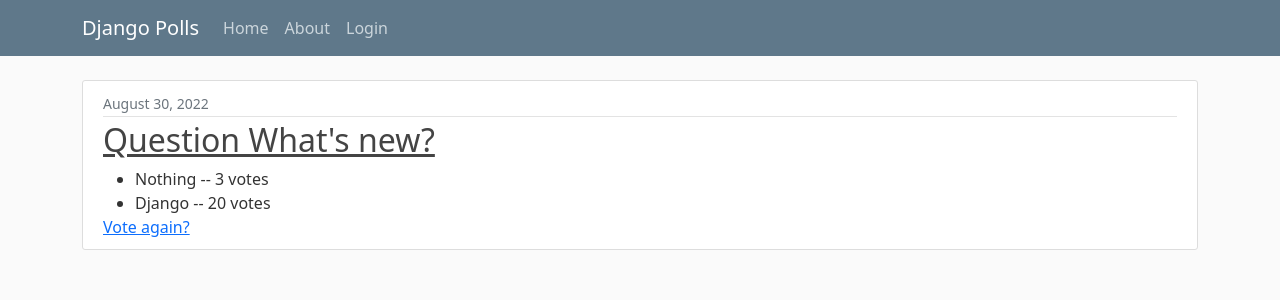
After one commit to shubham8patni/django-polls, a Django app: a page that uses polls/templates/base.html in a window 1280 px wide. The commit adds this page. Shown: the top 300 px of the page. Run offline with Django 4.2, Linux system fonts and the light colour scheme; data comes from the database, SQL or seed files in the repository; both versions use the stored data as it was after the commit; some libraries are stand-ins or nearby versions.

Commit message:
polls completed and shifted to generic view

```diff
--- a/polls/admin.py
+++ b/polls/admin.py
@@ -1,6 +1,7 @@
 from django.contrib import admin
-from .models import Question
+from .models import Question, Choice
 
 # Register your models here.
 
-admin.site.register(Question)
+admin.site.register(Question),
+admin.site.register(Choice)
--- a/polls/templates/base.html
+++ b/polls/templates/base.html
@@ -22,25 +22,25 @@
     <header class="site-header">
       <nav class="navbar navbar-expand-md navbar-dark bg-steel fixed-top">
         <div class="container">
-          <a class="navbar-brand mr-4" href="{% url 'index' %}">Django Polls</a>
+          <a class="navbar-brand mr-4" href="{% url 'polls:index' %}">Django Polls</a>
           <button class="navbar-toggler" type="button" data-toggle="collapse" data-target="#navbarToggle" aria-controls="navbarToggle" aria-expanded="false" aria-label="Toggle navigation">
           <span class="navbar-toggler-icon"></span>
           </button>
           <div class="collapse navbar-collapse" id="navbarToggle">
             <div class="navbar-nav mr-auto">
-              <a class="nav-item nav-link" href="{% url 'index' %}">Home</a>
-              <a class="nav-item nav-link" href="#">About</a>
+              <a class="nav-item nav-link" href="{% url 'polls:index' %}">Home</a>
+              <a class="nav-item nav-link" href="{% url 'about' %}">About</a>
+
             </div>
             <!-- Navbar Right Side -->
             <div class="navbar-nav">
               {% if user.is_authenticated %}
-                <a class="nav-item nav-link" href="#">New Post</a>
-                <a class="nav-item nav-link" href="#">My Posts</a>
-                <a class="nav-item nav-link" href="#">Profile</a>
-                <a class="nav-item nav-link" href="#">Logout</a>
+                <a class="nav-item nav-link" href="#">New Poll</a>
+
+                <a class="nav-item nav-link" href="{% url 'logout' %}">Logout</a>
               {% else %}
-                <a class="nav-item nav-link" href="#">Login</a>
-                <a class="nav-item nav-link" href="#">Register</a>
+                <a class="nav-item nav-link" href="{% url 'login' %}">Login</a>
+
 
               {% endif %}
             </div>
--- a/polls/templates/home.html
+++ b/polls/templates/polls/index.html
@@ -10,7 +10,7 @@
               <!-- <a class="mr-2" href="#">{{ post.author }}</a> -->
               <small class="text-muted">{{ post.pub_date|date:"F d, Y" }}</small>
             </div>
-            <h2><a class="article-title" href="{% url 'detail' post.id %}">Question {{post.id}}</a></h2>
+            <h2><a class="article-title" href="{% url 'polls:detail' post.id %}">Question {{post.id}}</a></h2>
             <p class="article-content">{{ post.question_text }}</p>
           </div>
         </article>
--- /dev/null
+++ b/polls/templates/polls/results.html
@@ -0,0 +1,23 @@
+{% extends "base.html" %}
+{% block content %}
+
+
+
+        <article class="media content-section">
+
+          <div class="media-body">
+            <div class="article-metadata">
+              <!-- <a class="mr-2" href="#">{{ post.author }}</a> -->
+              <small class="text-muted">{{ question.pub_date|date:"F d, Y" }}</small>
+            </div>
+            <h2><a class="article-title" href="#">Question {{question.question_text}}</a></h2>
+            <ul>
+                {% for choice in question.choice_set.all %}
+                    <li>{{ choice.choice_text }} -- {{ choice.votes }} vote{{ choice.votes|pluralize }}</li>
+                {% endfor %}
+                </ul>
+          </div>
+          <a href="{% url 'polls:detail' question.id %}">Vote again?</a>
+        </article>
+
+{% endblock content %}
--- a/polls/urls.py
+++ b/polls/urls.py
@@ -1,10 +1,22 @@
 from django.urls import path
 from . import views
 
+app_name = 'polls'
+
+
 urlpatterns = [
-    path('', views.index, name='index'),
-    path('<int:question_id>/', views.detail, name='detail'),
-    path('<int:question_id>/results/', views.results, name='results'),
+    path('', views.IndexView.as_view(), name='index'),
+    path('<int:pk>/', views.DetailView.as_view(), name='detail'),
+    path('<int:pk>/results>/', views.ResultsView.as_view(), name = 'results'),
     path('<int:question_id>/vote/', views.vote, name='vote'),
+    path('new_poll/', views.new_poll, name='new-poll'),
+]
 
-]
+
+# urlpatterns = [
+#     path('', views.index, name='index'),
+#     path('<int:question_id>/', views.detail, name='detail'),
+#     path('<int:question_id>/results/', views.results, name='results'),
+#     path('<int:question_id>/vote/', views.vote, name='vote'),
+
+# ]
--- a/polls/views.py
+++ b/polls/views.py
@@ -1,37 +1,103 @@
 from django.shortcuts import get_object_or_404, render
-from django.http import HttpResponse, Http404
-from .models import Question
+from django.http import HttpResponse, Http404, HttpResponseRedirect
+from .models import Question, Choice
 from django.contrib import messages
-
+from django.urls import reverse
+from django.views import generic
+from django.contrib.auth.decorators import login_required
 # Create your views here.
-def index(request):
-    latest_question_list = Question.objects.order_by('-pub_date')[:5]
-    # output = ', '.join([q.question_text for q in latest_question_list])
-    posts = {
-            'posts' : latest_question_list,
-        }
-
-    print(posts)
-    return render(request, 'home.html', posts)
 
 
-def detail(request, question_id):
-    # try:
-    #     question = Question.objects.get(pk=question_id)
-    # except Question.DoesNotExist:
-    #     raise Http404("Question does not exist")
+class IndexView(generic.ListView):
+    template_name = 'polls/index.html'
+    context_object_name = 'posts'
 
-    # Shortcut
-    question = get_object_or_404(Question, pk=question_id)
-    posts = {
-            'posts' : question,
-        }
-    return render(request, 'detail.html', posts)
+    def get_queryset(self):
+        """Return the last five published questions."""
+        return Question.objects.order_by('-pub_date')
+
+# def index(request):
+#     latest_question_list = Question.objects.order_by('-pub_date')[:5]
+#     # output = ', '.join([q.question_text for q in latest_question_list])
+#     posts = {
+#             'posts' : latest_question_list,
+#         }
+
+#     print(posts)
+#     return render(request, 'home.html', posts)
 
 
-def results(request, question_id):
-    return HttpResponse(f"You are looking at results of question {question_id}")
+class DetailView(generic.DeleteView):
+    model = Question
+    template_name = 'polls/detail.html'
+
+
+# def detail(request, question_id):
+#     # try:
+#     #     question = Question.objects.get(pk=question_id)
+#     # except Question.DoesNotExist:
+#     #     raise Http404("Question does not exist")
+
+#     # Shortcut
+#     question = get_object_or_404(Question, pk=question_id)
+#     posts = {
+#             'posts' : question,
+#         }
+#     return render(request, 'detail.html', posts)
+
+
+class ResultsView(generic.DetailView):
+    model = Question
+    template_name = 'polls/results.html'
+
+
+# def results(request, question_id):
+#     question = get_object_or_404(Question,pk=question_id)
+#     return render(request, 'results.html', {'question' : question})
+
 
 
 def vote(request, question_id):
-    return HttpResponse(f"You are voting on question {question_id}")
+    question = get_object_or_404(Question, pk=question_id)
+
+    try:
+        selected_choice = question.choice_set.get(pk=request.POST['choice'])
+    except (KeyError, Choice.DoesNotExist):
+        # Redisplay the question voting form.
+        # question = {
+        #     'question': question,
+        #     'error_message': "You didn't select a choice.",
+        # }
+        return render(request, 'polls/detail.html', {
+            'question': question,
+            'error_message': "You didn't select a choice.",
+        })
+    else:
+        selected_choice.votes += 1
+        selected_choice.save()
+        # Always return an HttpResponseRedirect after successfully dealing
+        # with POST data. This prevents data from being posted twice if a
+        # user hits the Back button.
+        return HttpResponseRedirect(reverse('polls:results', args=(question.id,)))
+
+
+# def login(request):
+#     if request.method == 'POST':
+#         username = request.POST['username']
+#         password = request.POST['password']
+#         user = authenticate(request, username=username, password=password)
+#         if user is not None:
+#             login(request, user)
+#             return render(request,'polls/index.html')
+#             ...
+#         else:
+#             messages.error("wrong username or passsword!")
+#             return render(request, 'polls/login.html')
+#             ...
+#     elif request.method == 'GET':
+#         return render(request, 'polls/login.html')
+
+
+@login_required
+def new_poll(request):
+    return render(request, 'new_poll')
--- a/practice/urls.py
+++ b/practice/urls.py
@@ -14,9 +14,14 @@ Including another URLconf
     2. Add a URL to urlpatterns:  path('blog/', include('blog.urls'))
 """
 from django.contrib import admin
+from django.contrib.auth import views as auth_views
 from django.urls import path, include
+from django.views.generic import TemplateView
 
 urlpatterns = [
     path('admin/', admin.site.urls),
     path('', include('polls.urls')),
+    path('login/', auth_views.LoginView.as_view(template_name='polls/login.html'), name='login'),
+    path('logout/', auth_views.LogoutView.as_view(template_name='polls/logout.html'), name='logout'),
+    path('about/', TemplateView.as_view(template_name="about.html"), name='about'),
 ]
```
Also changed, not shown: polls/forms.py (added, +11 -0 lines), polls/templates/blog/post_confirm_delete.html (deleted, +0 -18 lines), polls/templates/blog/post_detail.html (deleted, +0 -23 lines), polls/templates/polls/detail.html (renamed from polls/templates/detail.html, +4 -4 lines), polls/templates/polls/login.html (renamed from polls/templates/blog/post_form.html, +4 -3 lines), polls/templates/polls/logout.html (added, +9 -0 lines), polls/templates/polls/new_poll.html (added, +17 -0 lines), practice/settings.py (+7 -1 lines), db.sqlite3.
